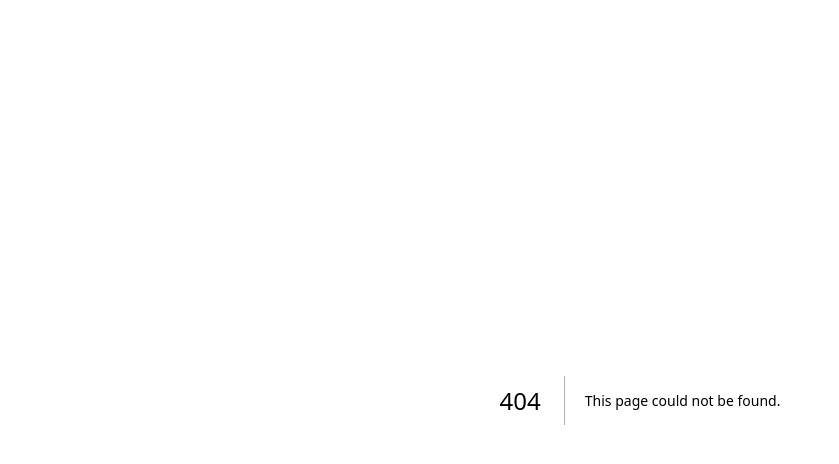
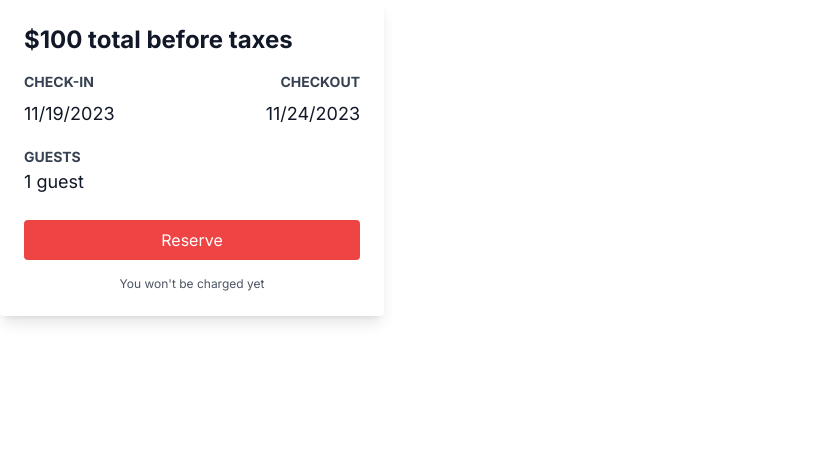
Before and after one commit to jordanwhiguera/storage-app, a Next.js app: page /screens/PostScreen/PostReserve in a window 1280 px wide. Before the commit this address had no page. Shown: the top 464 px of the page, without its empty margins (0-839 px from the left). Built offline with nearby package versions, Linux system fonts and the light colour scheme.

Commit message:
Post reserve card in progress

```diff
--- a/app/page.tsx
+++ b/app/page.tsx
@@ -10,6 +10,7 @@ import PostImage from "./screens/PostScreen/PostImage/page";
 import PostInfo from "./screens/PostScreen/PostInfo/page";
 import PostFeatures from "./screens/PostScreen/PostFeatures/page";
 import PostQuick from "./screens/PostScreen/PostQuick/page";
+import PostReserve from "./screens/PostScreen/PostReserve/page";
 
 export default function Base() {
   return (
@@ -22,13 +23,14 @@ export default function Base() {
       {/* <Navbar /> */}
       {/* <TabSlider /> */}
       {/* <SearchResults /> */}
-      {/* <SearchButton /> */}
+      <SearchButton />
       {/* <LocationSearch /> */}
       {/* <PostScreen /> */}
-      <PostImage />
-      <PostInfo />
-      <PostFeatures />
+      {/* <PostImage /> */}
+      {/* <PostInfo /> */}
+      {/* <PostFeatures /> */}
       {/* <PostQuick /> */}
+      <PostReserve />
     </>
   );
 }
--- /dev/null
+++ b/app/screens/PostScreen/PostReserve/page.tsx
@@ -0,0 +1,35 @@
+import React from "react";
+
+const PostReserve: React.FC = () => {
+  return (
+    <div className="max-w-sm rounded overflow-hidden shadow-lg bg-white p-6">
+      <div className="flex justify-between items-center">
+        <div className="text-2xl font-bold text-gray-900">
+          $100 total before taxes
+        </div>
+      </div>
+      <div className="mt-4">
+        <div className="flex justify-between items-center mb-2">
+          <label className="text-gray-700 text-sm font-bold">CHECK-IN</label>
+          <label className="text-gray-700 text-sm font-bold">CHECKOUT</label>
+        </div>
+        <div className="flex justify-between">
+          <span className="text-gray-900 text-lg">11/19/2023</span>
+          <span className="text-gray-900 text-lg">11/24/2023</span>
+        </div>
+      </div>
+      <div className="mt-4">
+        <label className="text-gray-700 text-sm font-bold mb-2">GUESTS</label>
+        <div className="text-gray-900 text-lg">1 guest</div>
+      </div>
+      <button className="mt-6 w-full bg-red-500 text-white py-2 px-4 rounded hover:bg-red-600 focus:outline-none focus:bg-red-600">
+        Reserve
+      </button>
+      <p className="text-center text-gray-600 text-xs mt-4">
+        You won't be charged yet
+      </p>
+    </div>
+  );
+};
+
+export default PostReserve;
```
